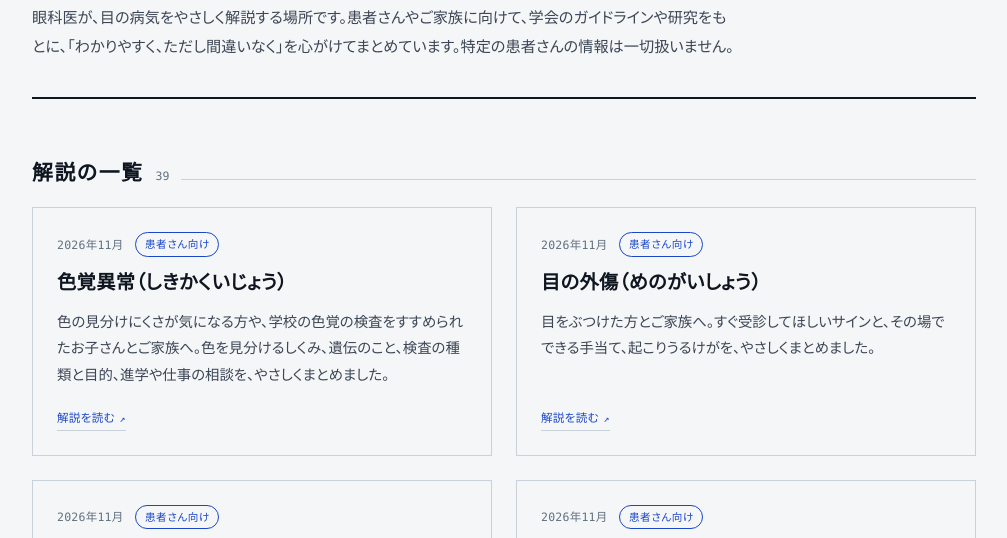
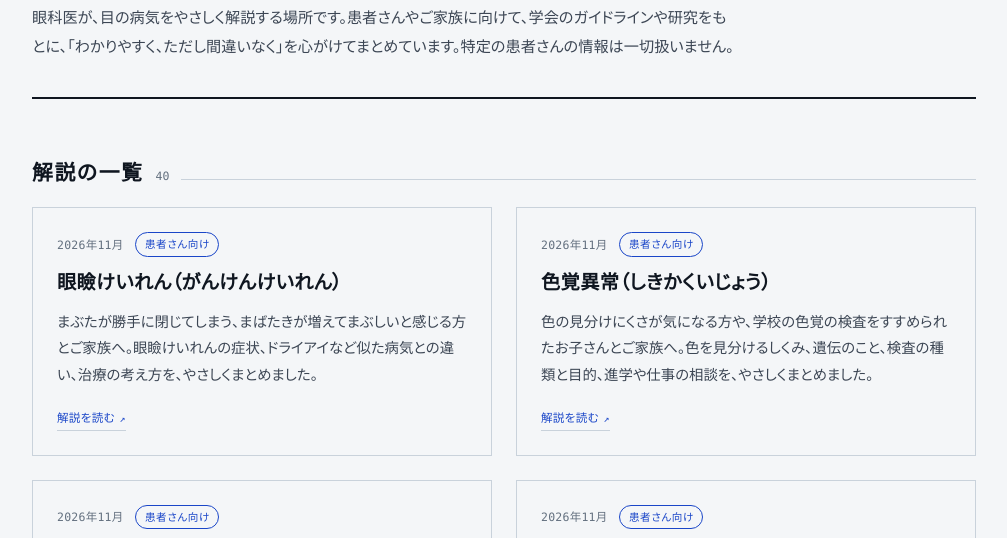
Before and after one commit to stvisualrevolution-sys/portfolio, a plain HTML site: page eye/index.html in a window 1280 px wide. Shown: the part 232-770 px from the top of the page, without its empty margins (136-1143 px from the left). Drawn offline with Linux system fonts and the light colour scheme.

Commit message:
眼科の解説の一覧に「眼瞼けいれん」を追加
Co-Authored-By: Claude Opus 5.5 <noreply@anthropic.com>

```diff
--- a/eye/index.html
+++ b/eye/index.html
@@ -49,10 +49,20 @@
     ══════════════════════════════════════════════ -->
     <section>
       <div class="section-head">
-        <h2>解説の一覧</h2><span class="count">39</span><span class="fill"></span>
+        <h2>解説の一覧</h2><span class="count">40</span><span class="fill"></span>
       </div>
 
       <div class="eye-cards">
+
+        <article class="eye-card">
+          <div class="card-meta">
+            <span class="date">2026年11月</span>
+            <span class="cat">患者さん向け</span>
+          </div>
+          <h3>眼瞼けいれん（がんけんけいれん）</h3>
+          <p>まぶたが勝手に閉じてしまう、まばたきが増えてまぶしいと感じる方とご家族へ。眼瞼けいれんの症状、ドライアイなど似た病気との違い、治療の考え方を、やさしくまとめました。</p>
+          <a class="entry-link" href="https://blepharospasm-patient-guide.vercel.app/" target="_blank" rel="noopener">解説を読む <span class="arrow">↗</span></a>
+        </article>
 
         <article class="eye-card">
           <div class="card-meta">
```
